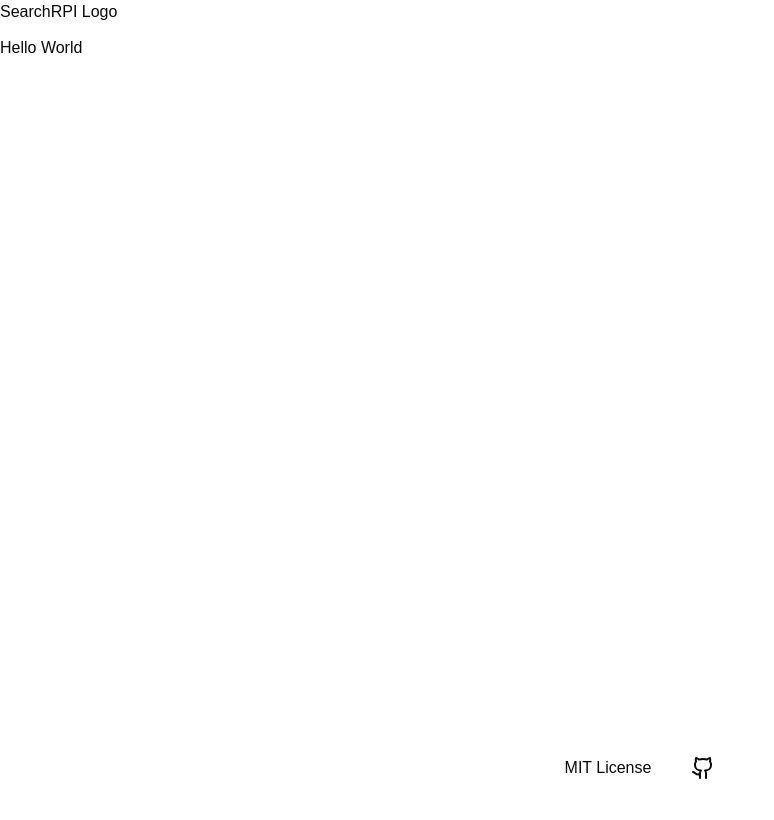
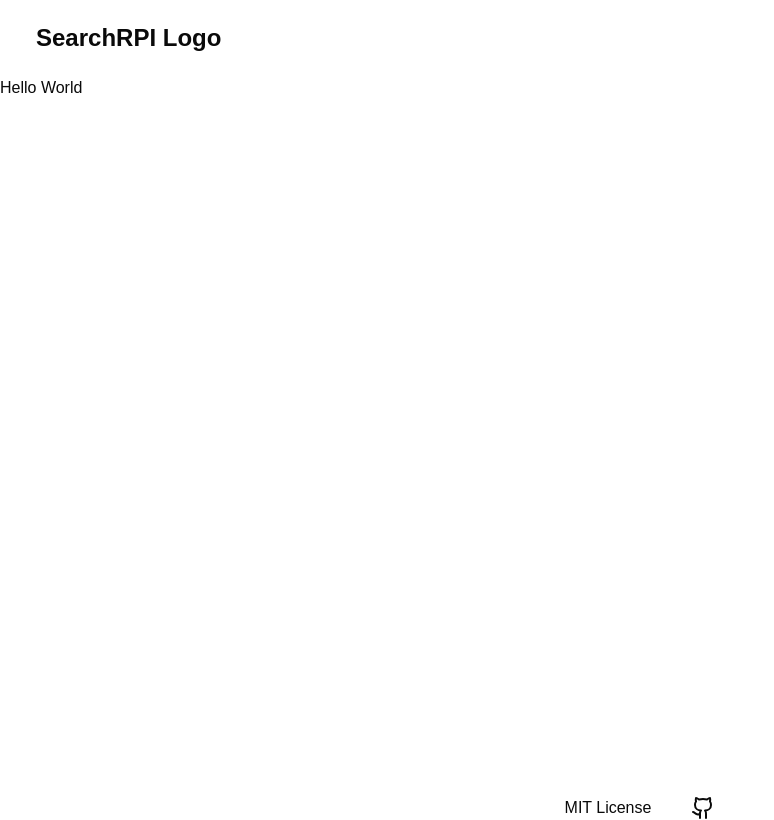
Before and after one commit to SearchRPI/SearchRPI, a Next.js app in the folder ui/: page / in a window 1280 px wide. Shown: the whole page, without its empty margins (0-774 px from the left). Built offline with nearby package versions, Linux system fonts and the light colour scheme.

Commit message:
style(ui-header): make text and icons bigger

```diff
--- a/ui/src/components/footer.tsx
+++ b/ui/src/components/footer.tsx
@@ -6,6 +6,7 @@ const Footer: React.FC = () => {
     <nav className="flex justify-center items-center gap-x-10">
       <p>MIT License</p>
       <Link href="https://github.com/SearchRPI/Search/tree/main">
+        {/* FIX: Company icons are removed from Lucide-React, need to find a replacement as it is deprecated */}
         <GithubIcon />
       </Link>
     </nav>
--- a/ui/src/components/header.tsx
+++ b/ui/src/components/header.tsx
@@ -1,13 +1,19 @@
+import Link from "next/link";
 import ThemeSwitcher from "./theme-switcher";
+import { Button } from "./ui/button";
 
 const Header: React.FC = () => {
   return (
-    <nav className="flex justify-between text-center">
+    <nav className="flex justify-between p-5">
       {/* TODO: Replace with actual logo as button */}
-      <p>SearchRPI Logo</p>
-      <div className="flex gap-5 ">
-        <ThemeSwitcher />
-      </div>
+      <Button
+        variant={"ghost"}
+        className="font-bold text-2xl text-left"
+        asChild
+      >
+        <Link href={"/"}>SearchRPI Logo</Link>
+      </Button>
+      <ThemeSwitcher />
     </nav>
   );
 };
--- a/ui/src/components/theme-switcher.tsx
+++ b/ui/src/components/theme-switcher.tsx
@@ -3,7 +3,6 @@
 import { useState, useEffect } from "react";
 import { useTheme } from "next-themes";
 import { SunIcon, MoonIcon } from "lucide-react";
-import { Button } from "./ui/button";
 
 /**
  * The button that changes between the different themes, light or dark.
@@ -35,9 +34,10 @@ export default function ThemeSwitcher() {
   };
 
   return (
-    <Button key="theme-switcher" variant={"ghost"} onClick={handleTheme}>
-      {theme === "dark" && <SunIcon size={18} />}
-      {theme === "light" && <MoonIcon size={18} />}
-    </Button>
+    // biome-ignore lint/a11y/useKeyWithClickEvents lint/a11y/useFocusableInteractive lint/a11y/useSemanticElements: treat as a button, it should be fine
+    <div role="button" onClick={handleTheme} className="px-4">
+      {theme === "dark" && <SunIcon size={28} />}
+      {theme === "light" && <MoonIcon size={28} />}
+    </div>
   );
 }
```
